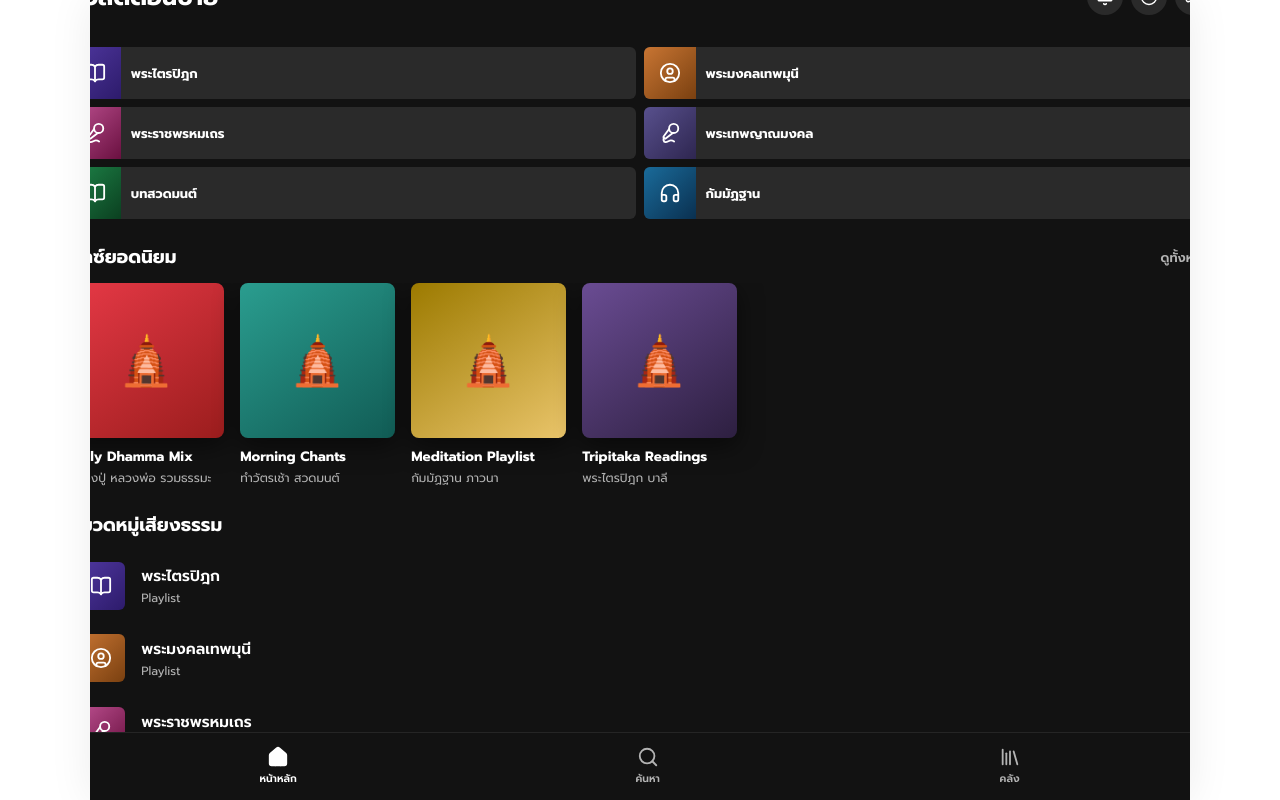
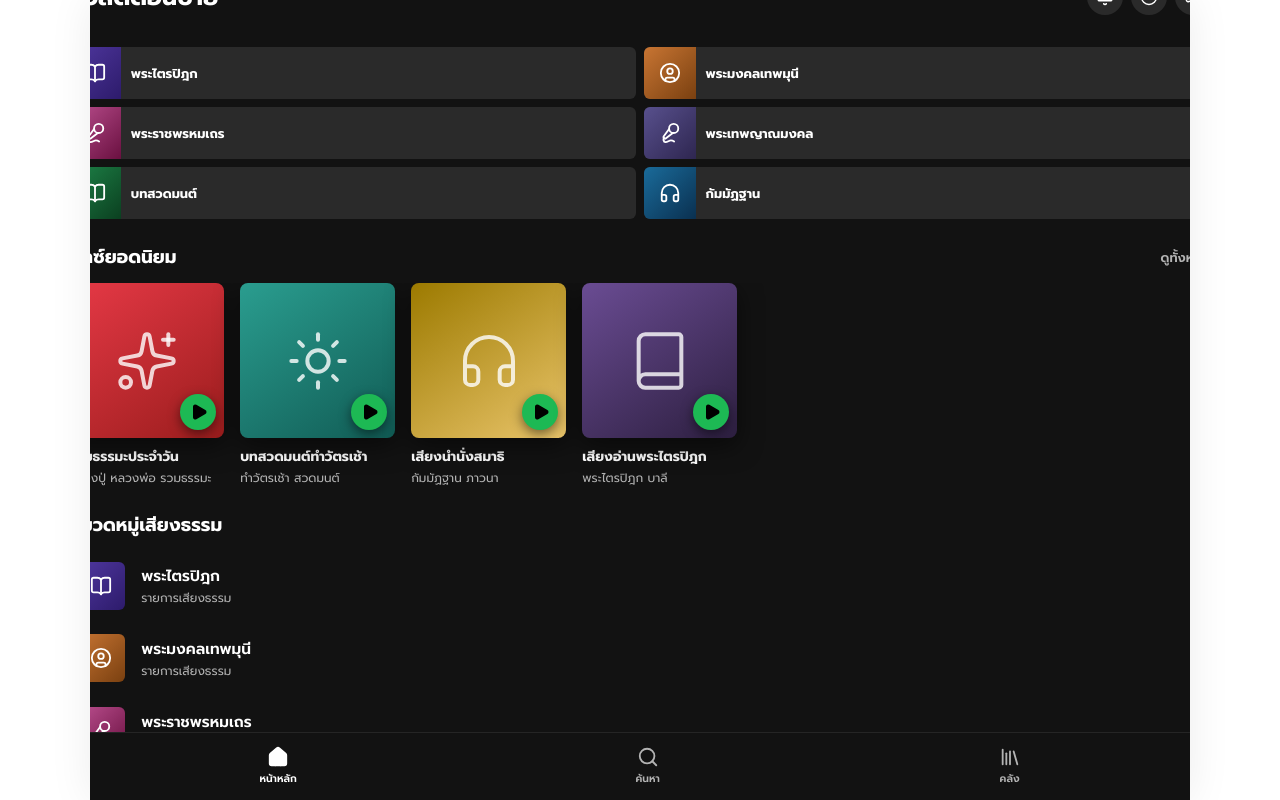
Before and after one commit to wlps70130-pixel/wat-temple-app, a React (Vite) app: page / in a window 1280 px wide. Both pictures are taken after a click on the button "ฟังธรรม". Built offline with nearby package versions, Linux system fonts and the light colour scheme; no server answers.

Commit message:
Update Dhamma Menu UI to standard Thai text and better icons

```diff
--- a/src/components/DhammaMenu.jsx
+++ b/src/components/DhammaMenu.jsx
@@ -1,5 +1,5 @@
 import React, { useState } from 'react';
-import { BookOpen, UserCircle, Mic2, Headphones, Home, Search, Library, Bell, Clock, Settings, ChevronRight } from 'lucide-react';
+import { BookOpen, UserCircle, Mic2, Headphones, Home, Search, Library, Bell, Clock, Settings, ChevronRight, Sparkles, Sun, Book, Play } from 'lucide-react';
 
 const DHAMMA_CATEGORIES = [
   { id: 'tripitaka',        title: 'พระไตรปิฎก',       icon: BookOpen,    color: '#5038a0', bg: 'linear-gradient(135deg,#5038a0,#2d1b6b)' },
@@ -33,10 +33,10 @@ export default function DhammaMenu({ onSelectCategory, onBack }) {
 
   // "Top Mixes" for horizontal scroll section
   const mixes = [
-    { id: 'mix1', title: 'Daily Dhamma Mix',     subtitle: 'หลวงปู่ หลวงพ่อ รวมธรรมะ',  color: '#e63946', bg: 'linear-gradient(145deg,#e63946,#9b1d1d)' },
-    { id: 'mix2', title: 'Morning Chants',        subtitle: 'ทำวัตรเช้า สวดมนต์',          color: '#2a9d8f', bg: 'linear-gradient(145deg,#2a9d8f,#115c55)' },
-    { id: 'mix3', title: 'Meditation Playlist',   subtitle: 'กัมมัฏฐาน ภาวนา',             color: '#e9c46a', bg: 'linear-gradient(145deg,#9c7a00,#e9c46a)' },
-    { id: 'mix4', title: 'Tripitaka Readings',    subtitle: 'พระไตรปิฎก บาลี',             color: '#6a4c93', bg: 'linear-gradient(145deg,#6a4c93,#2d1f40)' },
+    { id: 'mix1', title: 'รวมธรรมะประจำวัน',     subtitle: 'หลวงปู่ หลวงพ่อ รวมธรรมะ',  icon: Sparkles, color: '#e63946', bg: 'linear-gradient(145deg,#e63946,#9b1d1d)' },
+    { id: 'mix2', title: 'บทสวดมนต์ทำวัตรเช้า',    subtitle: 'ทำวัตรเช้า สวดมนต์',          icon: Sun,      color: '#2a9d8f', bg: 'linear-gradient(145deg,#2a9d8f,#115c55)' },
+    { id: 'mix3', title: 'เสียงนำนั่งสมาธิ',      subtitle: 'กัมมัฏฐาน ภาวนา',             icon: Headphones, color: '#e9c46a', bg: 'linear-gradient(145deg,#9c7a00,#e9c46a)' },
+    { id: 'mix4', title: 'เสียงอ่านพระไตรปิฎก',    subtitle: 'พระไตรปิฎก บาลี',             icon: Book,     color: '#6a4c93', bg: 'linear-gradient(145deg,#6a4c93,#2d1f40)' },
   ];
 
   return (
@@ -116,15 +116,21 @@ export default function DhammaMenu({ onSelectCategory, onBack }) {
           <span style={{ fontSize: '0.8rem', color: '#b3b3b3', cursor: 'pointer', fontWeight: '600' }}>ดูทั้งหมด</span>
         </div>
         <div style={{ display: 'flex', gap: '1rem', overflowX: 'auto', padding: '0 1.2rem', scrollbarWidth: 'none' }}>
-          {mixes.map(mix => (
-            <div key={mix.id} style={{ flexShrink: 0, width: '155px', cursor: 'pointer' }}>
-              <div style={{ width: '155px', height: '155px', borderRadius: '8px', background: mix.bg, display: 'flex', alignItems: 'center', justifyContent: 'center', marginBottom: '0.5rem', boxShadow: '0 8px 24px rgba(0,0,0,0.5)', fontSize: '3rem' }}>
-                🛕
+          {mixes.map(mix => {
+            const MixIcon = mix.icon;
+            return (
+              <div key={mix.id} style={{ flexShrink: 0, width: '155px', cursor: 'pointer', position: 'relative' }}>
+                <div style={{ width: '155px', height: '155px', borderRadius: '8px', background: mix.bg, display: 'flex', alignItems: 'center', justifyContent: 'center', marginBottom: '0.5rem', boxShadow: '0 8px 24px rgba(0,0,0,0.5)', position: 'relative', overflow: 'hidden' }}>
+                  <MixIcon size={64} color="rgba(255,255,255,0.8)" strokeWidth={1.5} />
+                  <div style={{ position: 'absolute', bottom: '8px', right: '8px', width: '36px', height: '36px', borderRadius: '50%', background: '#1db954', display: 'flex', alignItems: 'center', justifyContent: 'center', boxShadow: '0 4px 12px rgba(0,0,0,0.5)' }}>
+                    <Play size={18} fill="#000" color="#000" style={{ marginLeft: '2px' }} />
+                  </div>
+                </div>
+                <div style={{ fontSize: '0.85rem', fontWeight: '700', color: '#fff', marginBottom: '2px', overflow: 'hidden', textOverflow: 'ellipsis', whiteSpace: 'nowrap' }}>{mix.title}</div>
+                <div style={{ fontSize: '0.75rem', color: '#b3b3b3', overflow: 'hidden', textOverflow: 'ellipsis', whiteSpace: 'nowrap' }}>{mix.subtitle}</div>
               </div>
-              <div style={{ fontSize: '0.85rem', fontWeight: '700', color: '#fff', marginBottom: '2px', overflow: 'hidden', textOverflow: 'ellipsis', whiteSpace: 'nowrap' }}>{mix.title}</div>
-              <div style={{ fontSize: '0.75rem', color: '#b3b3b3', overflow: 'hidden', textOverflow: 'ellipsis', whiteSpace: 'nowrap' }}>{mix.subtitle}</div>
-            </div>
-          ))}
+            );
+          })}
         </div>
       </div>
 
@@ -149,7 +155,7 @@ export default function DhammaMenu({ onSelectCategory, onBack }) {
                 </div>
                 <div style={{ flex: 1, minWidth: 0 }}>
                   <div style={{ fontSize: '0.95rem', fontWeight: '600', color: '#fff', marginBottom: '2px' }}>{cat.title}</div>
-                  <div style={{ fontSize: '0.75rem', color: '#b3b3b3' }}>Playlist</div>
+                  <div style={{ fontSize: '0.75rem', color: '#b3b3b3' }}>รายการเสียงธรรม</div>
                 </div>
                 <ChevronRight size={18} color="#555" />
               </div>
```
